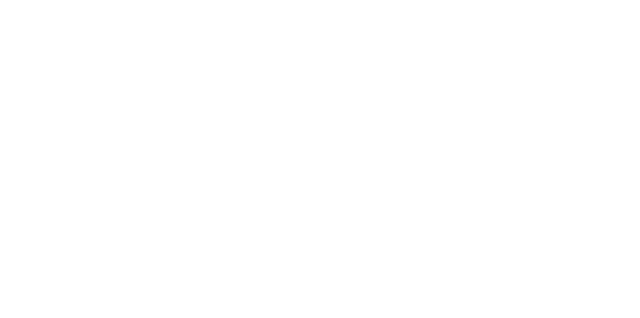
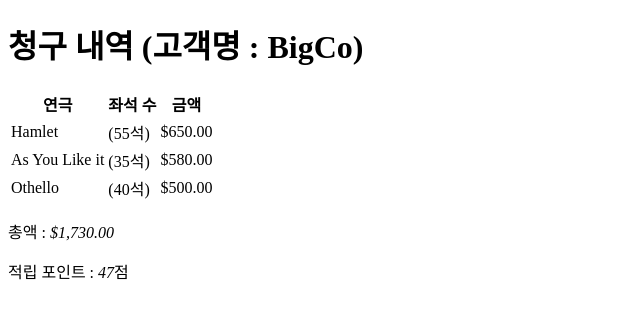
Before and after one commit to Origogi/refactoring-2nd, a plain HTML site: page index.html in a window 1280 px wide. Shown: the whole page, without its empty margins (0-640 px from the left). Drawn offline with Linux system fonts and the light colour scheme.

Commit message:
javascript 결과를 body에 삽입

```diff
--- a/chapter1/after.js
+++ b/chapter1/after.js
@@ -1,15 +1,36 @@
 import createStatementData from '/chapter1/createStatementData.js';
 
+document.body.onload = run;
 
 async function run() {
   const invoiceData = await (await fetch('/chapter1/invoice.json')).json();
   const playData = await (await fetch('/chapter1/plays.json')).json();
-  const result = statement(invoiceData[0], playData);
+  const result = htmlStatement(invoiceData[0], playData);
 
-  console.log(result);
+  var newDiv = document.createElement('div');
+  newDiv.innerHTML = result;
+  document.body.appendChild(newDiv);
 }
 
-run();
+function htmlStatement(invoice, plays) {
+  return renderHtml(createStatementData(invoice, plays));
+}
+
+function renderHtml(data) {
+  let result = `<h1>청구 내역 (고객명 : ${data.customer})</h1>\n`;
+  result += '<table>\n';
+  result += '<tr><th>연극</th><th>좌석 수</th><th>금액</th></tr>\n';
+
+  for (const pref of data.performances) {
+    result += `  <tr><td>${pref.play.name}</td><td>(${pref.audience}석)</td>`;
+    result += `<td>${usd(pref.amount)}</td></tr>\n`;
+  }
+  result += '</table>\n';
+  result += `<p>총액 : <em>${usd(data.totalAmount)}</em></p>\n`;
+  result += `<p>적립 포인트 : <em>${data.totalVolumeCredits}</em>점</p>\n`;
+
+  return result;
+}
 
 function statement(invoice, plays) {
   return renderPlainText(createStatementData(invoice, plays));
--- a/index.html
+++ b/index.html
@@ -7,7 +7,7 @@
     <title>Document</title>
 </head>
 <body>
-    <script type="module" src="/chapter1/after.js"></script>
+    <script async   type="module" src="/chapter1/after.js"></script>
 
 </body>
 </html>
```
